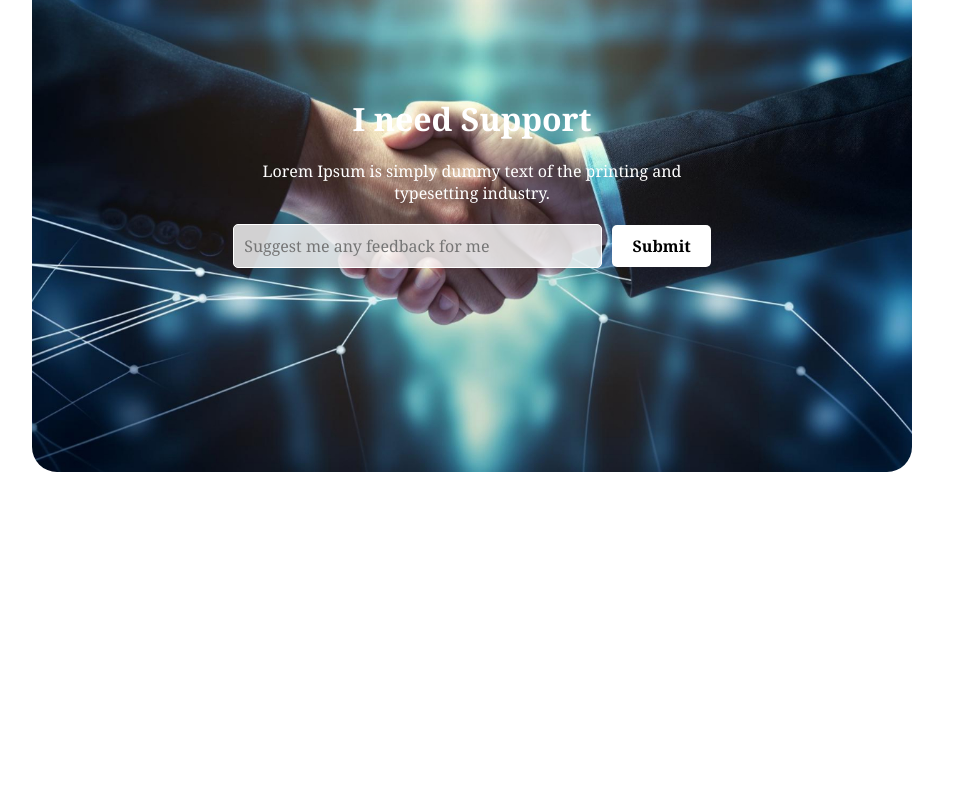
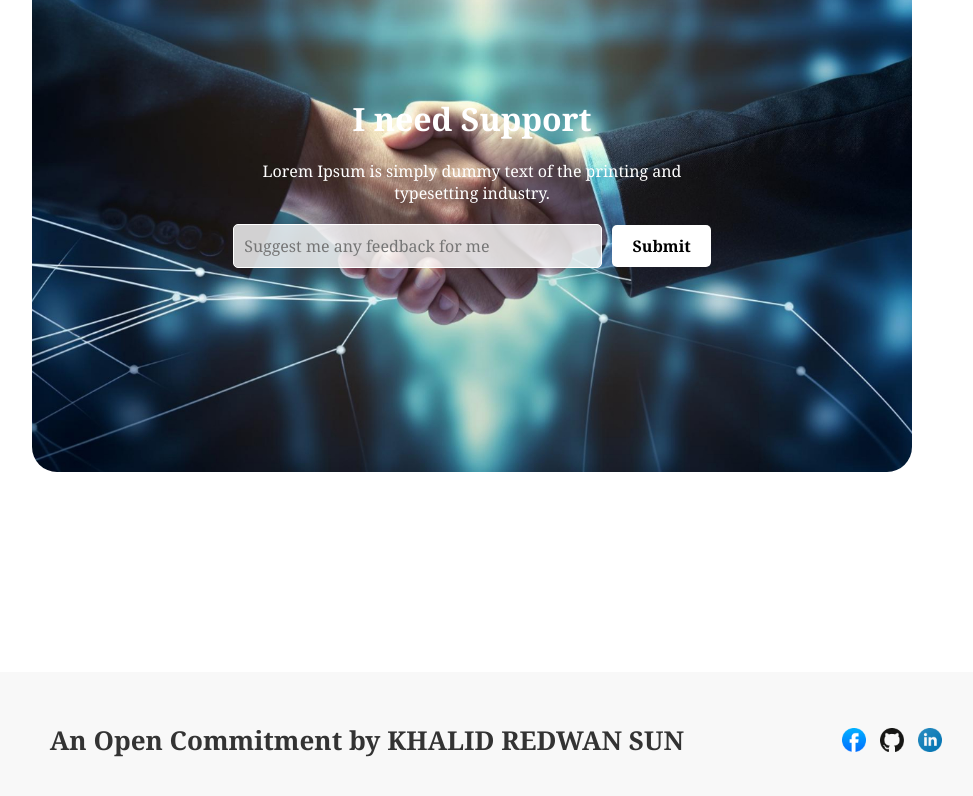
Before and after one commit to Khalid-Redwan-Sun701/digital-me, a plain HTML site: page index.html in a window 1280 px wide. Shown: the part 3546-4342 px from the top of the page, without its empty margins (168-1141 px from the left). Before the commit the page ends 4218 px from the top, so only its background shows below. Drawn offline with Linux system fonts and the light colour scheme.

Commit message:
footer_part

```diff
--- a/index.html
+++ b/index.html
@@ -171,6 +171,17 @@
       </section>
     </main>
 
-    <footer></footer>
+    <footer class="footer">
+      <div class="footer-content">
+        <p>An Open Commitment by KHALID REDWAN SUN</p>
+        <div class="social-icons">
+          <a href="#"><img src="assets/facebook.png" alt="Facebook" /></a>
+          <a href="#"><img src="assets/github.png" alt="GitHub" /></a>
+          <a href="#"
+            ><img src="assets/linkedin-icon 1.png" alt="LinkedIn"
+          /></a>
+        </div>
+      </div>
+    </footer>
   </body>
 </html>
--- a/styles/style.css
+++ b/styles/style.css
@@ -286,3 +286,38 @@ p {
   cursor: pointer;
   border: none;
 }
+
+.footer {
+  display: flex;
+  justify-content: space-between;
+  align-items: center;
+  padding: 20px 40px;
+  background-color: #f8f8f8;
+}
+
+.footer-content {
+  display: flex;
+  justify-content: space-between;
+  align-items: center;
+  width: 100%;
+  margin: 30px;
+}
+
+.footer p {
+  font-size: 26px;
+  font-weight: bold;
+  color: #333;
+}
+
+.social-icons {
+  margin-right: 100px;
+  margin-bottom: 15px;
+}
+.social-icons a {
+  margin-left: 10px;
+}
+
+.social-icons img {
+  width: 24px;
+  height: 24px;
+}
```
